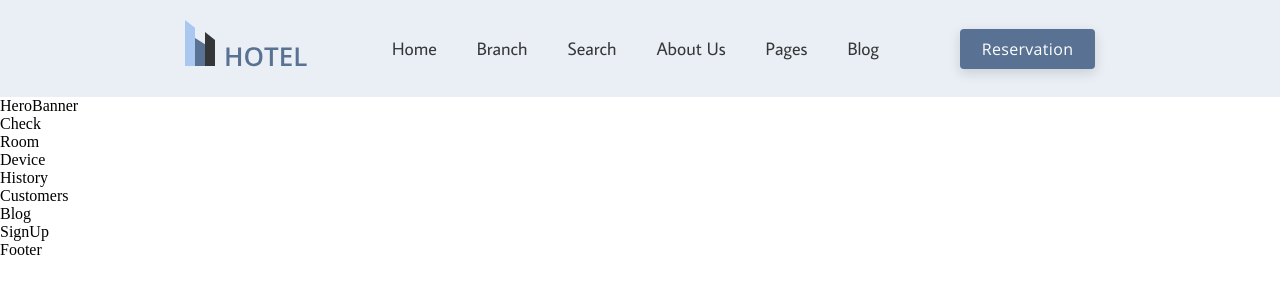
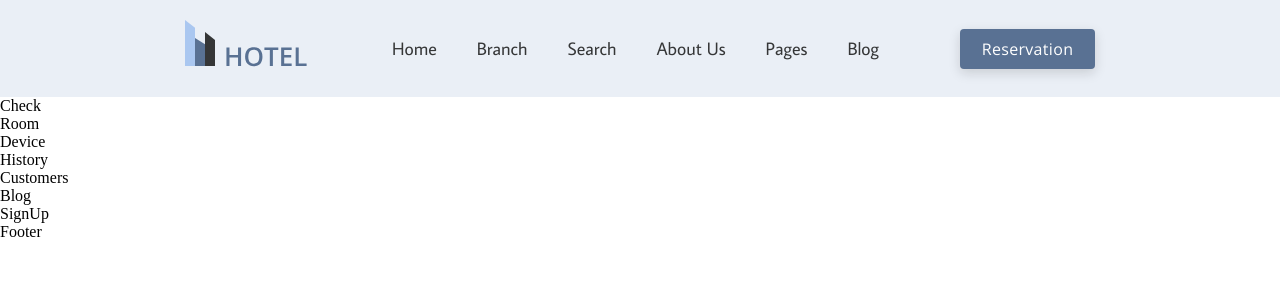
Before and after one commit to SHAKXRUZ/HOTEL, a React (Create React App) app: page / in a window 1280 px wide. Shown: the top 300 px of the page. Built offline with nearby package versions, Linux system fonts and the light colour scheme.

Commit message:
hero banner branch

```diff
--- a/src/components/heroBanner/HeroBanner.jsx
+++ b/src/components/heroBanner/HeroBanner.jsx
@@ -1,5 +1,5 @@
 import "./HeroBanner.css";
 const HeroBanner = () => {
-  return <div>HeroBanner</div>;
+  return <div className="heroBanner"></div>;
 };
 export default HeroBanner;
```
Also changed, not shown: src/assets/images/heroBanner_audio.png (added).
